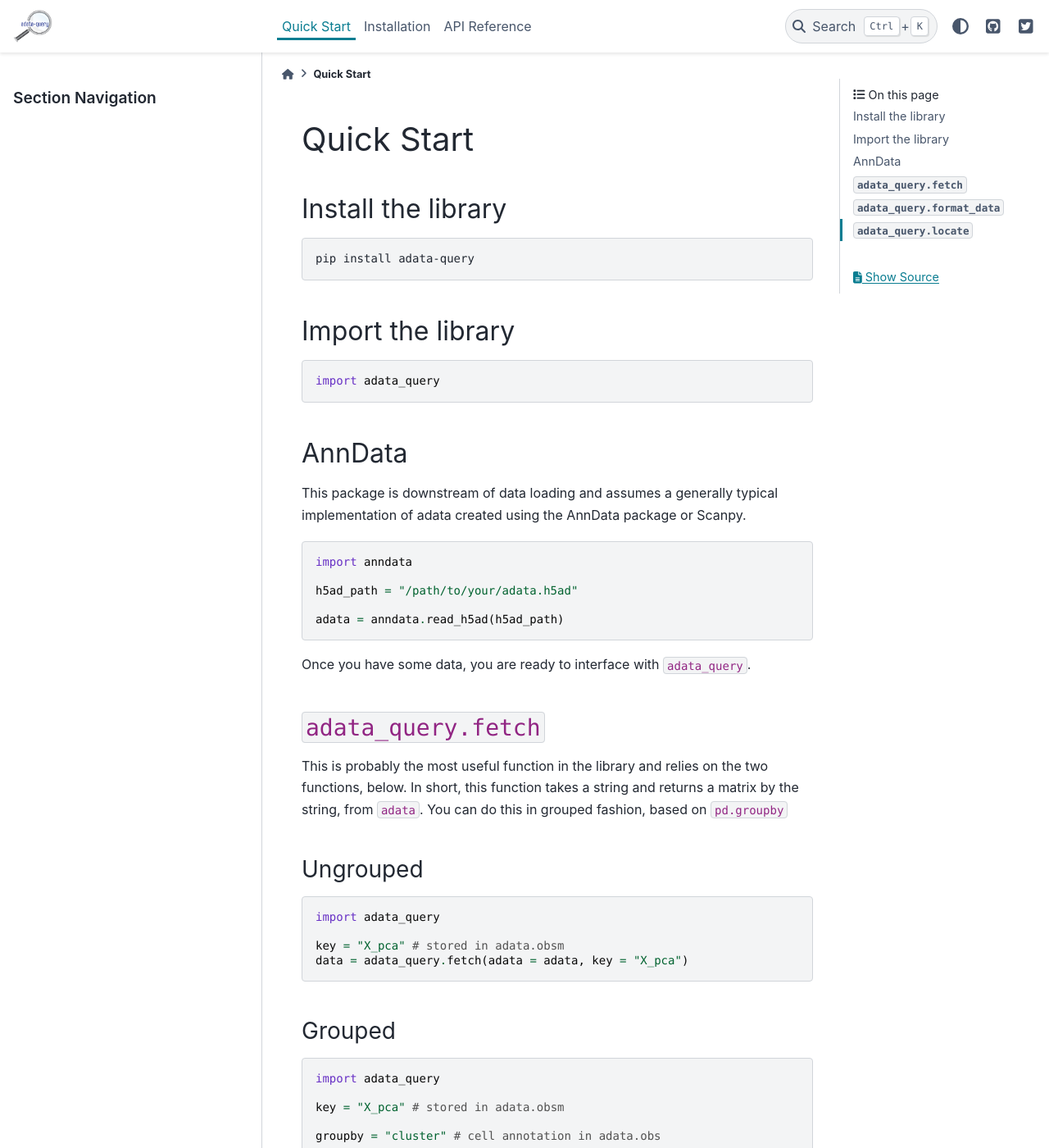
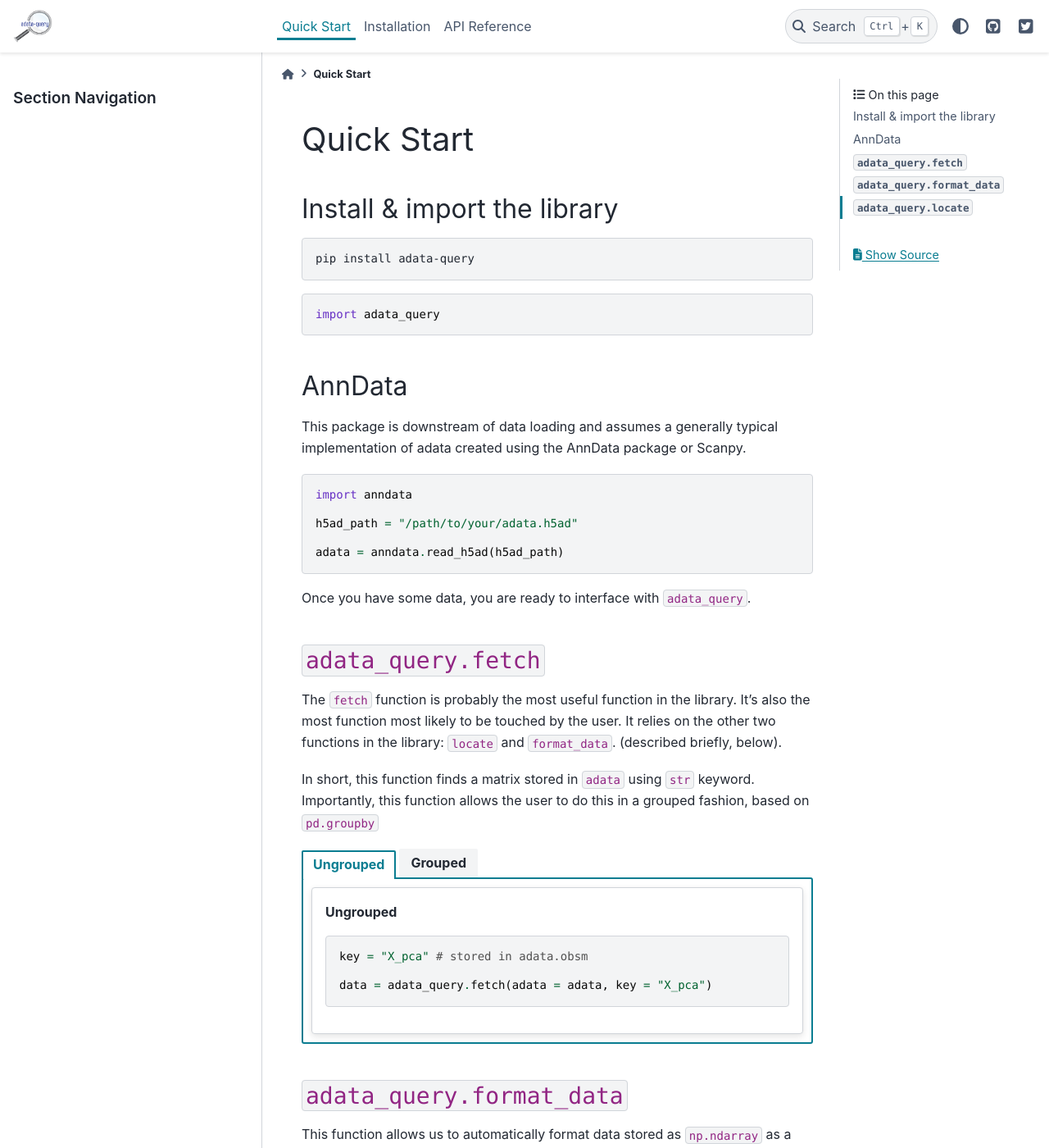
Before and after one commit to mvinyard/adata-query, a Sphinx documentation site: the page built from docs/source/quickstart.rst, in a window 1280 px wide and 1400 px high. Shown: the whole window at 82% size. Built offline with Sphinx 7.4.7 and the PyData theme 0.15.4, drawn with Linux system fonts in a browser that asks for light colours; pages that are not in the unit, such as notebooks, are missing from menus; some of the changed text lies outside the part shown.

Commit message:
quick-fix-bg-color

```diff
--- a/docs/source/_static/css/custom.css
+++ b/docs/source/_static/css/custom.css
@@ -13,6 +13,11 @@
 .field-list.simple p strong {
     color: #654199;
 }
+
+html[data-theme=dark] .bd-content img:not(.only-dark):not(.dark-light) {
+    background: transparent;
+    border-radius: .25rem;
+    }
 
 /* for the drop-down card */
 /* .sd-summary-title.sd-card-header {
--- a/docs/source/quickstart.rst
+++ b/docs/source/quickstart.rst
@@ -2,16 +2,16 @@
 Quick Start
 ===========
 
-Install the library
--------------------
+.. role::  raw-html(raw)
+    :format: html
+
+
+Install & import the library
+----------------------------
 
 .. code-block:: shell
 
    pip install adata-query
-
-
-Import the library
-------------------
 
 .. code-block:: python
 
@@ -37,62 +37,101 @@
 ``adata_query.fetch``
 ---------------------
 
-This is probably the most useful function in the library and relies on the two functions, below. In short, this function takes a string and returns a matrix by the string, from ``adata``. You can do this in grouped fashion, based on ``pd.groupby``
+The ``fetch`` function is probably the most useful function in the library. It's also
+the most function most likely to be touched by the user. It relies on the other two
+functions in the library: ``locate`` and ``format_data``. (described briefly, below).
 
-Ungrouped
-"""""""""
+In short, this function finds a matrix stored in ``adata`` using ``str`` keyword.
+Importantly, this function allows the user to do this in a grouped fashion, based
+on ``pd.groupby``
 
-.. code-block:: python
+.. tab-set::
 
-   import adata_query
+   .. tab-item:: Ungrouped
 
-   key = "X_pca" # stored in adata.obsm
-   data = adata_query.fetch(adata = adata, key = "X_pca")
+      .. card:: Ungrouped
 
+         .. code-block:: python
 
-Grouped
-"""""""
+            key = "X_pca" # stored in adata.obsm
 
-.. code-block:: python
+            data = adata_query.fetch(adata = adata, key = "X_pca")
 
-   import adata_query
+   .. tab-item:: Grouped
 
-   key = "X_pca" # stored in adata.obsm
+      .. card:: Grouped
 
-   groupby = "cluster" # cell annotation in adata.obs
+         .. code-block:: python
 
-   data = adata_query.fetch(
-      adata = adata,
-      key = key,
-      groupby = groupby,
-   )
+            key = "X_pca" # stored in adata.obsm
+            groupby = "cluster" # cell annotation in adata.obs
 
-In this example, the returned data is now of type: List.
+            data = adata_query.fetch(
+               adata = adata,
+               key = key,
+               groupby = groupby,
+            )
+
+         In this example, ``data`` is returned as ``List``.
 
 
 ``adata_query.format_data``
 ---------------------------
-These functions seem trivial, but they become useful for adding flexibility into more complex workflows.
+This function allows us to automatically format data stored as
+``np.ndarray`` as a ``torch.Tensor``, on any device.
 
-For some data stored as np.ndarray.
+.. tab-set::
 
-numpy to numpy
+   .. tab-item:: numpy :raw-html:`&rarr;` numpy
 
-.. code-block:: python
+      .. card:: numpy :raw-html:`&rarr;` numpy
 
-   import adata_query
+         .. code-block:: python
 
-   data = adata_query.format(data) # returns np.ndarray
+            data = adata_query.format(data) # returns np.ndarray
+
+   .. tab-item:: numpy :raw-html:`&rarr;` torch (cpu)
+
+      .. card:: numpy :raw-html:`&rarr;` torch (cpu)
+
+         .. code-block:: python
+
+            data = adata_query.format(data, torch = True, device = "cpu") # torch.Tensor on cpu
+
+
+   .. tab-item:: numpy :raw-html:`&rarr;` torch (gpu)
+
+      .. card:: numpy :raw-html:`&rarr;` torch (gpu)
+
+         .. code-block:: python
+
+            data = adata_query.format(data, torch = True) # torch.Tensor on gpu, if available
+
+            # torch.Tensor can also be explicitly declared to a specific device
+            data = adata_query.format(data, torch = True, device = "cuda:0")
+
+            # Apple Silicon also works and will be automatically detected
+            data = adata_query.format(data, torch = True, device = "mps:0")
+
 
 
 ``adata_query.locate``
 ----------------------
-I don't anticipate this function to be widely used beyond its implementation in ``adata_query.fetch``.
+This function simply returns the sub-container location of a matrix,
+given its accessor key. While useful in the implementation of the
+``adata_query.fetch`` function, it is not anticipated to be widely-used
+beyond that scope.
 
-.. code-block:: python
+.. card::
+   .. code-block:: python
 
-   import adata_query
+      import adata_query
 
-   key = "X_pca"
+      key = "X_pca"
+      attr_key = adata_query.locate(adata, key = key) # attr_key = "obsm"
 
-   attr_key = adata_query.locate(adata, key = key) # attr_key = "obsm"
+
+.. note::
+
+   While both the ``format_data`` and ``locate`` functions may seem trivial,
+   they are useful in adding flexibility to complex workflows.
```
Also changed, not shown: 5 other files.
